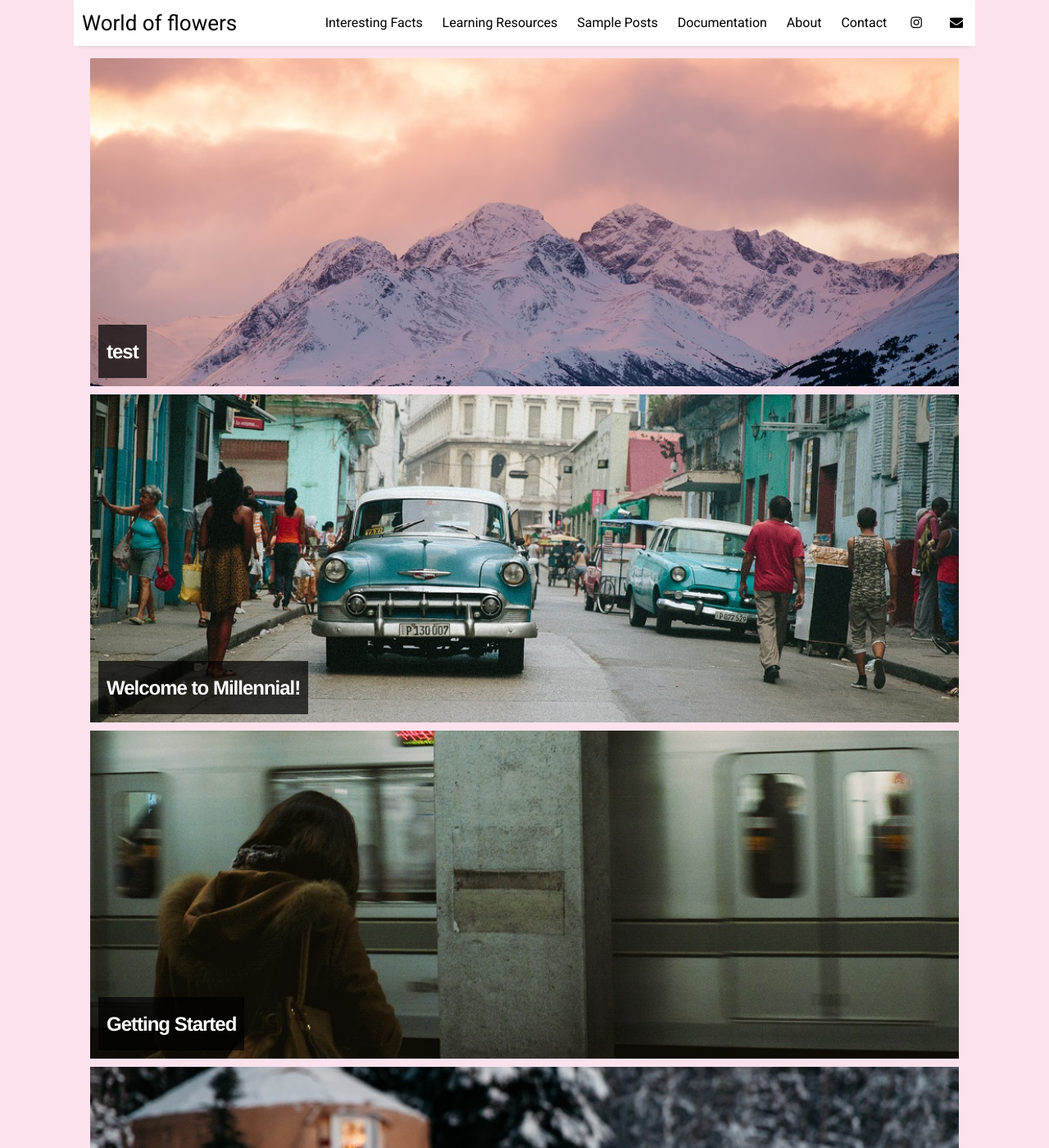
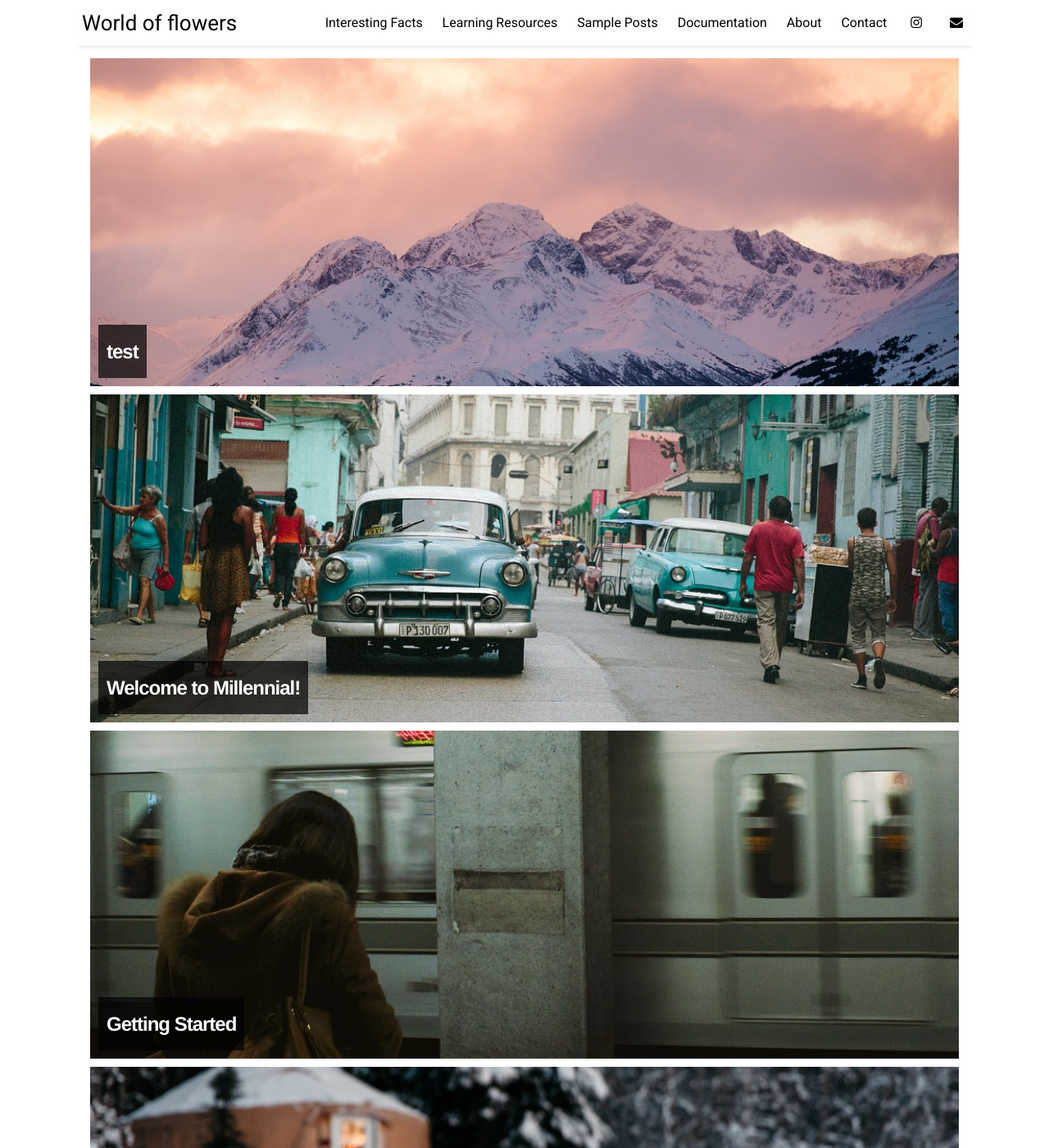
Before and after one commit to sofiaGerace/sofiaGerace.github.io, a Jekyll site: the page built from index.html, in a window 1280 px wide and 1400 px high. Shown: the whole window at 82% size. Built offline with Jekyll 4.4.1, drawn with Linux system fonts in a browser that asks for light colours; nearby versions of some CDN libraries; the list of posts is cut into pages by our own code.

Commit message:
Update _variables.scss

```diff
--- a/_sass/_variables.scss
+++ b/_sass/_variables.scss
@@ -1,3 +1,3 @@
-$background-color: #FDE2ED;
+$background-color: #FFFFFF; //#FDE2ED
 $text-color: #333;
 $link-color: #e63946;
```
